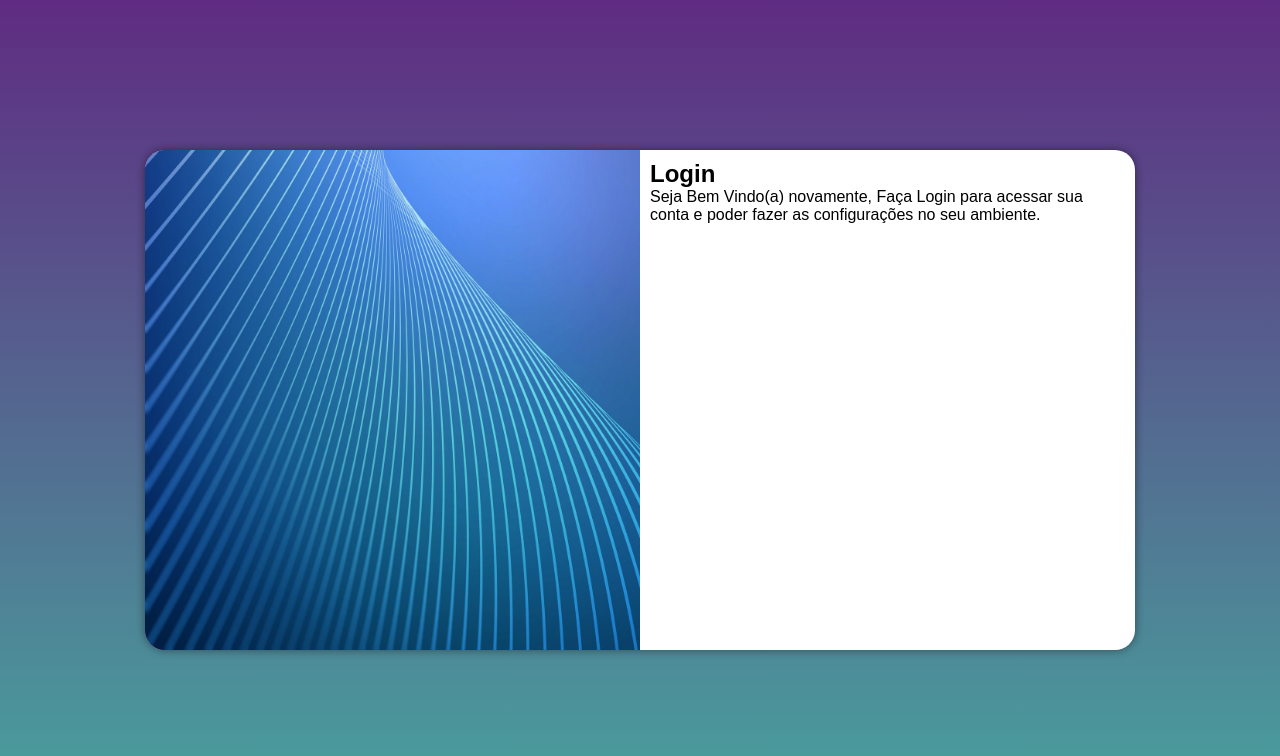
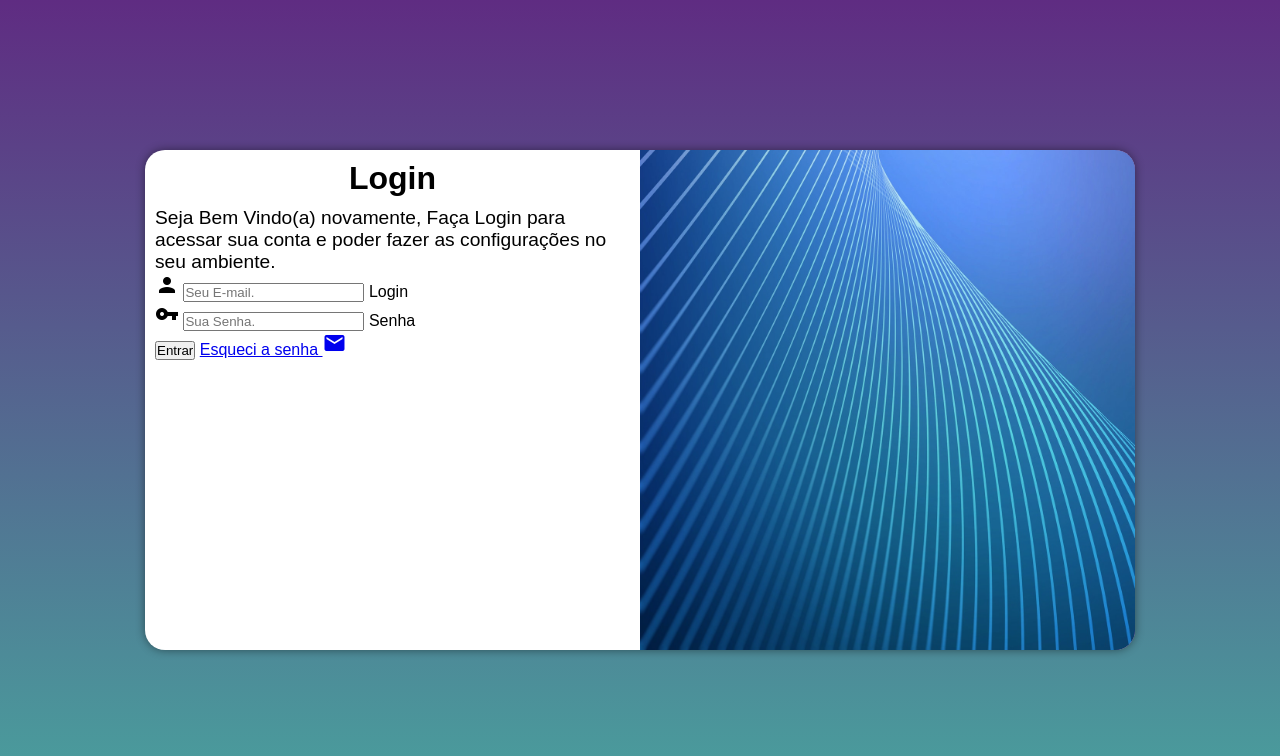
Before and after one commit to AugustoWinkler/ProjetoLogin, a plain HTML site: page index.html in a window 1280 px wide. Drawn offline with Linux system fonts and the light colour scheme.

Commit message:
adicioneioformulario

```diff
--- a/estilos.mediaqueries.css
+++ b/estilos.mediaqueries.css
@@ -18,6 +18,7 @@
     body{
         background-image: linear-gradient(to top, #49a09d , #5f2c82);
     }
+
 }
 
 @media screen and (min-width: 992px) {
@@ -29,13 +30,16 @@
 
     }
     section#login > div#imagem{
-        float: left;
+        float: right;
         width: 50%;
         height: 100%;
     }
     section#login > div#formulario{
-        float: right;
+        float: left;
         width: 50%;
     }
-
+    div#formulario > h1{ font-size: 2em; }
+    div#formulario > p{
+        font-size: 1.2em;
+    }
 }
--- a/estilos/style.css
+++ b/estilos/style.css
@@ -49,3 +49,12 @@ section#login > div#formulario{
     padding: 10px;
 
 }
+
+div#formulario > h1{
+    text-align: center;
+    margin-bottom: 10px;
+}
+
+div#formulario > p{
+    font-size: 0.8em;
+}
--- a/index.html
+++ b/index.html
@@ -4,6 +4,8 @@
     <meta charset="UTF-8">
     <meta name="viewport" content="width=device-width, initial-scale=1.0">
     <title>Login</title>
+    <link href="https://fonts.googleapis.com/icon?family=Material+Icons"
+      rel="stylesheet">
     <link rel="stylesheet" href="estilos/style.css">
     <link rel="stylesheet" href="estilos.mediaqueries.css">
 </head>
@@ -19,7 +21,28 @@
                 <p>Seja Bem Vindo(a) novamente, Faça Login para acessar sua conta e poder fazer as configurações
                     no seu ambiente.
                 </p>
-                <form action="login.php" method="post">
+                <form action="login.php" method="post" autocomplete="on">
+                    <div class="campo">
+                        <span class="material-icons">
+                            person
+                            </span>
+                        <input type="email" name="login" id="ilogin" placeholder="Seu E-mail." autocomplete="email" required maxlength="30">
+                        <label for="ilogin">Login</label>
+                    </div>
+                    <div class="campo">
+                        <span class="material-icons">
+                            vpn_key
+                            </span>
+                        <input type="password" name="senha" id="isenha" placeholder="Sua Senha." autocomplete="current-password" required minlength="8" maxlength="20">
+                        <label for="isenha">Senha</label>
+
+                    </div>
+                    <input type="submit" value="Entrar">
+                    <a href="esqueci.html">Esqueci a senha
+                        <span class="material-icons">
+                            mail
+                            </span>
+                    </a>
 
                 </form>
 
```
